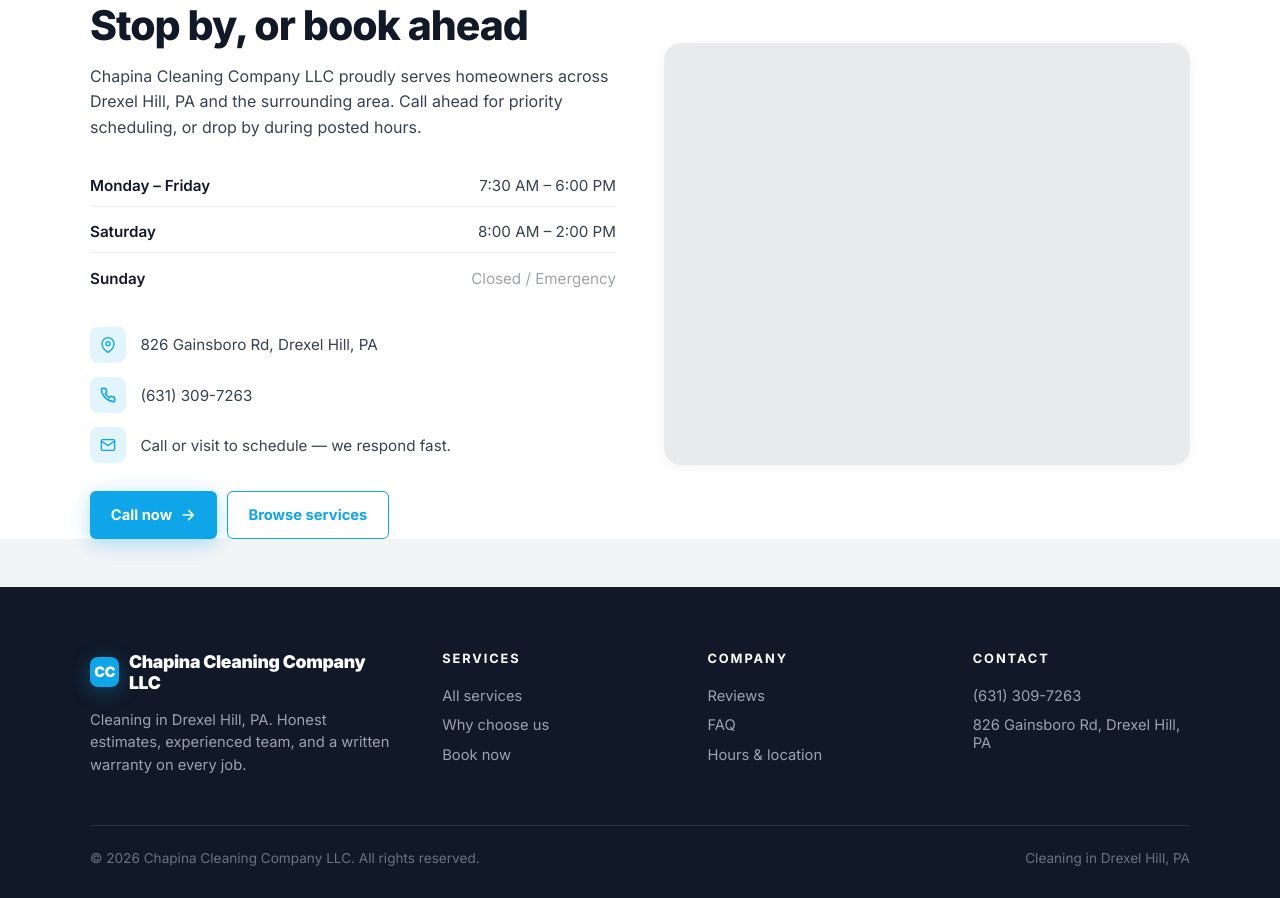
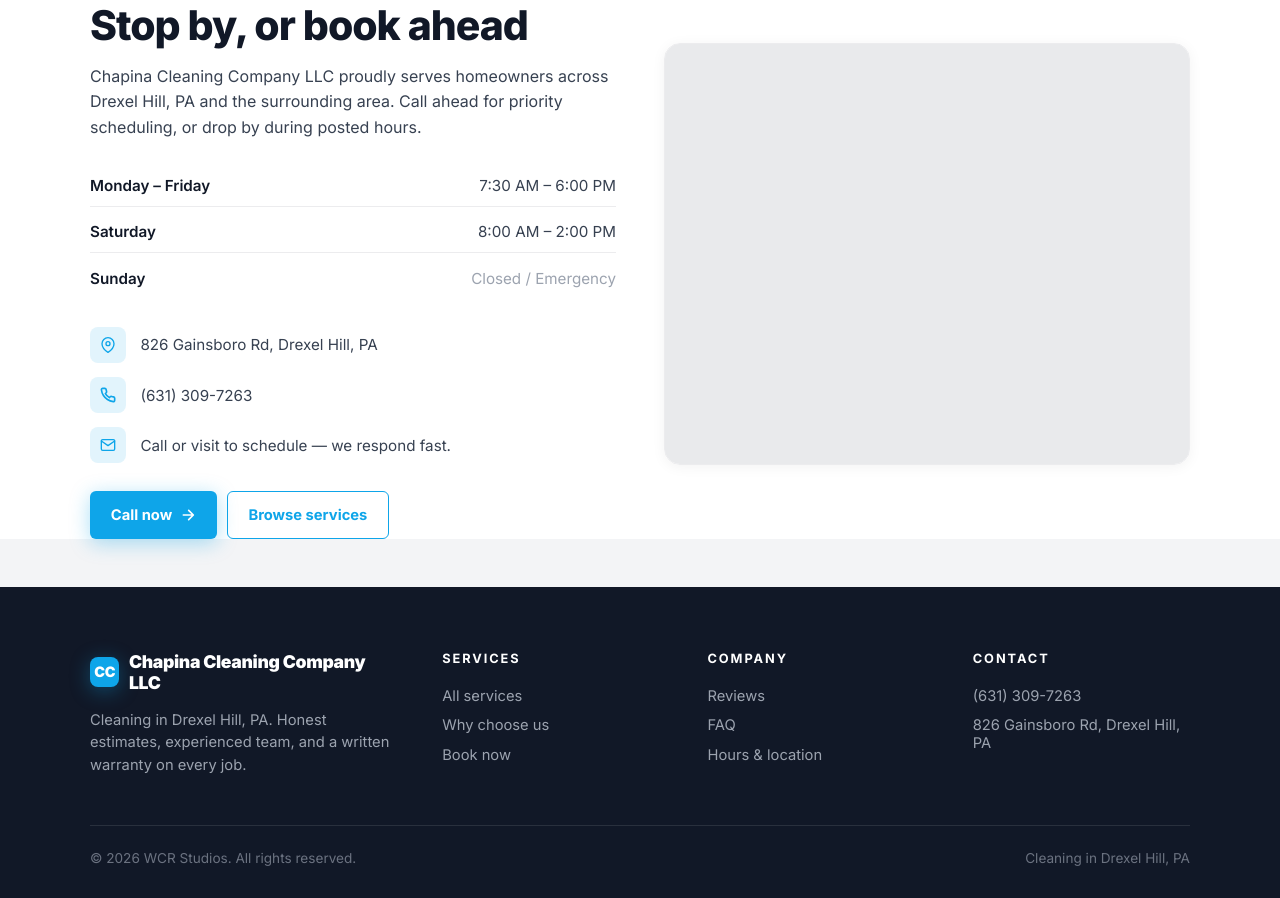
Before and after one commit to Wrenbjor/trades--chapina-cleaning-company-llc, a plain HTML site: page index.html in a window 1280 px wide. Shown: the part 4695-5593 px from the top of the page. Drawn offline with nearby package versions, Linux system fonts and the light colour scheme; no server answers.

Commit message:
Update site

```diff
--- a/index.html
+++ b/index.html
@@ -605,7 +605,7 @@
     </div>
   </div>
   <div class="foot-bottom">
-    <div>&copy; 2026 Chapina Cleaning Company LLC. All rights reserved.</div>
+    <div>&copy; 2026 WCR Studios. All rights reserved.</div>
     <div>Cleaning in Drexel Hill, PA</div>
   </div>
 </footer>
```
